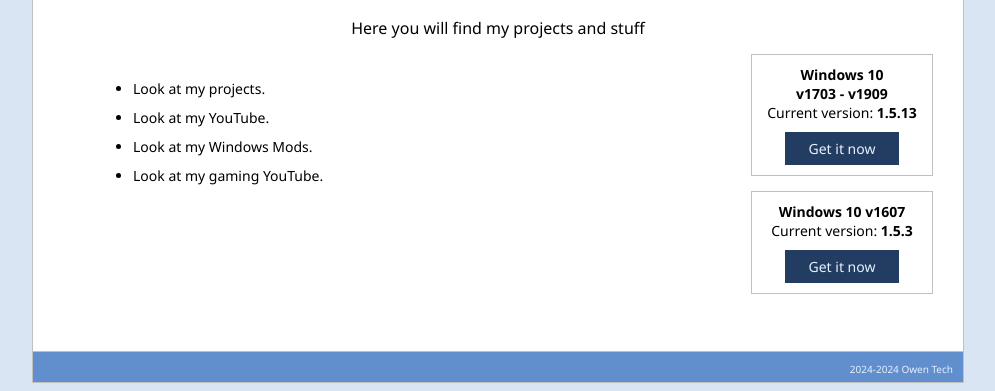
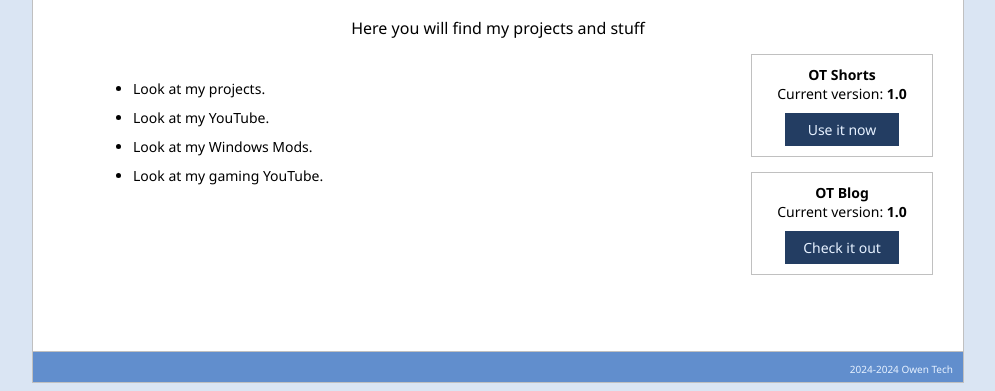
Before and after one commit to owentechv/owentechv.github.io, a plain HTML site: page index.html in a window 1280 px wide. Shown: the part 427-818 px from the top of the page, without its empty margins (142-1137 px from the left). Drawn offline with Linux system fonts and the light colour scheme.

Commit message:
Update index.html

```diff
--- a/index.html
+++ b/index.html
@@ -30,15 +30,15 @@
 <div id="right-panel">
 
 	<div class="version">
-		<div><b>Windows 10<br>v1703 - v1909</b></div>
-		<div>Current version: <b>1.5.13</b></div>
-		<div id="getitnow"><a href="files/setup-wrs-1.5.13.exe">Get it now</a></div>
+		<div><b>OT Shorts</b></div>
+		<div>Current version: <b>1.0</b></div>
+		<div id="getitnow"><a href="https://owemtechv.github.io/shorts">Use it now</a></div>
 	</div>
 
 	<div class="version">
-		<div><b>Windows 10 v1607</b></div>
-		<div>Current version: <b>1.5.3</b></div>
-		<div id="getitnow"><a href="files/setup-wrs-1.5.3.exe">Get it now</a></div>
+		<div><b>OT Blog</b></div>
+		<div>Current version: <b>1.0</b></div>
+		<div id="getitnow"><a href="https://owentechv.github.io/blog">Check it out</a></div>
 	</div>
 
 </div>
```
